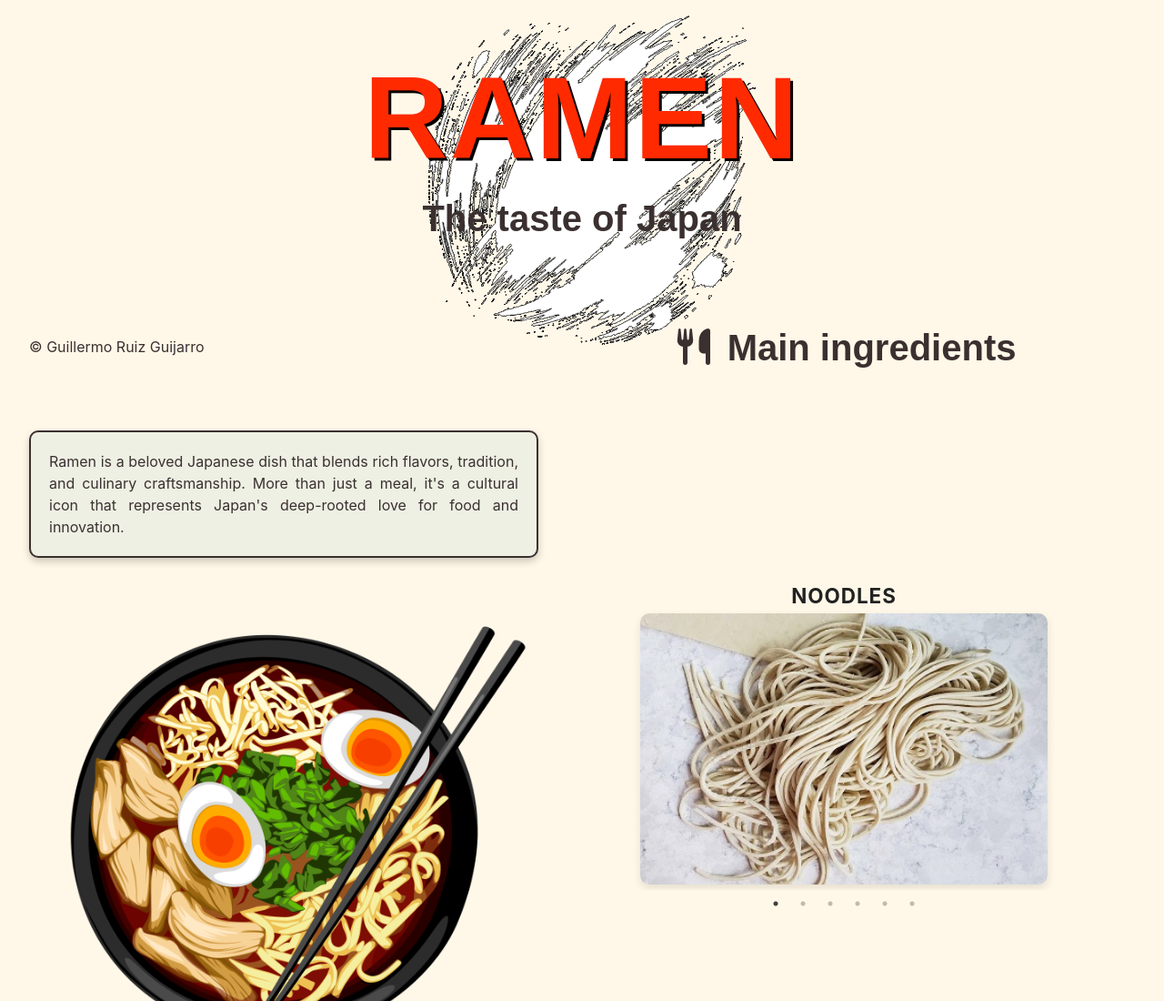
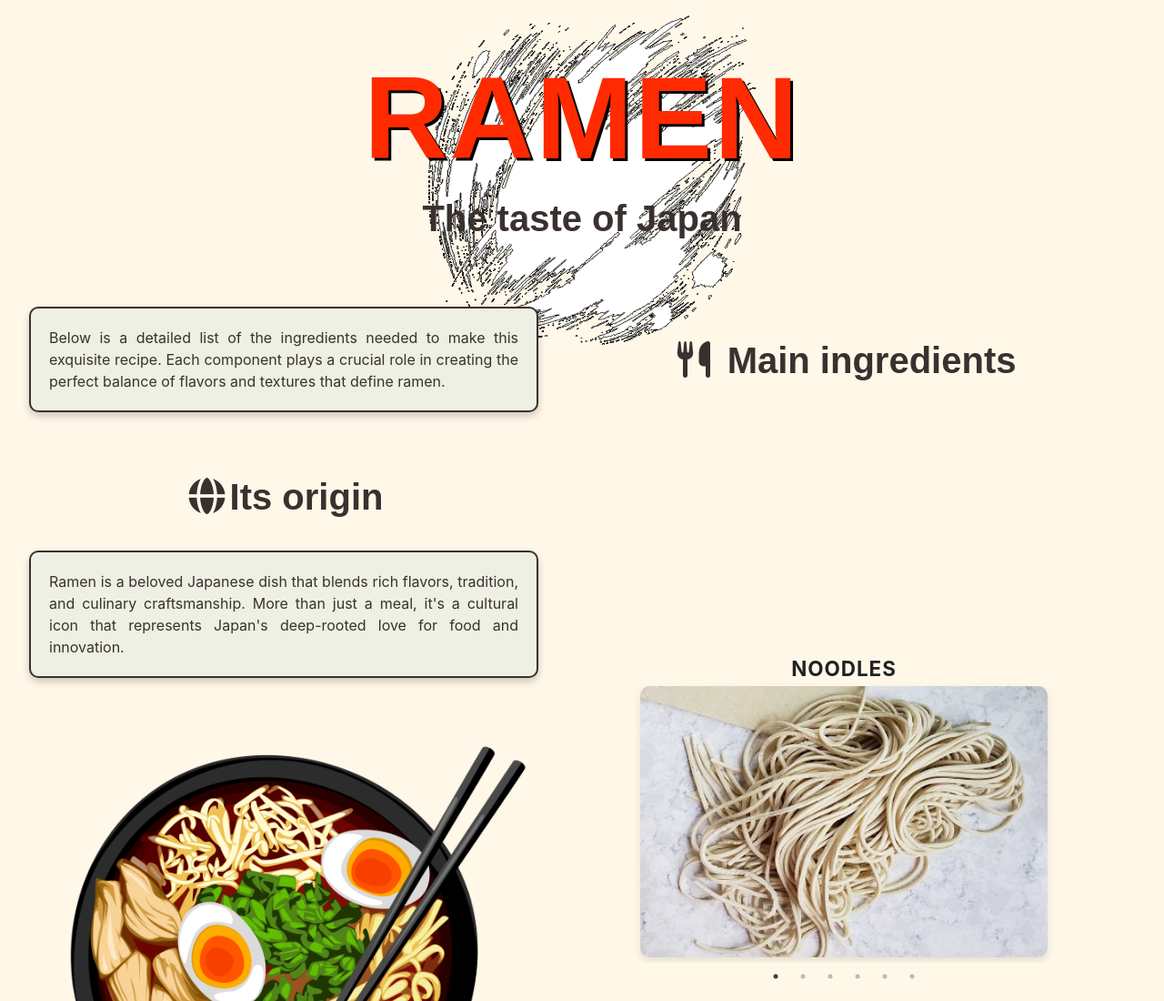
Before and after one commit to gruguuoc/very-special-meal, a website built with Parcel: page src/index.html in a window 1280 px wide. Shown: the top 1100 px of the page at 91% size. Built offline with nearby package versions, Linux system fonts and the light colour scheme; a web font is replaced by a local one.

Commit message:
adding some content

```diff
--- a/src/index.html
+++ b/src/index.html
@@ -20,6 +20,9 @@
       </h2>
     </header>
     <div class="welcome">
+      <h3 class="title title--regular">
+        <i class="fa fa-globe" aria-hidden="true"></i>Its origin
+      </h3>
       <p class="card">
         Ramen is a beloved Japanese dish that blends rich flavors, tradition, and culinary craftsmanship.
         More than just a meal, it's a cultural icon that represents Japan's deep-rooted love for food and innovation.
@@ -31,6 +34,11 @@
       <i class="fa fa-cutlery" aria-hidden="true"></i>
       Main ingredients
     </h3>
+
+    <p class="card">
+      Below is a detailed list of the ingredients needed to make this exquisite recipe.
+      Each component plays a crucial role in creating the perfect balance of flavors and textures that define ramen.
+    </p>
 
     <div class="my-slider">
       <!--Slider content-->
```
